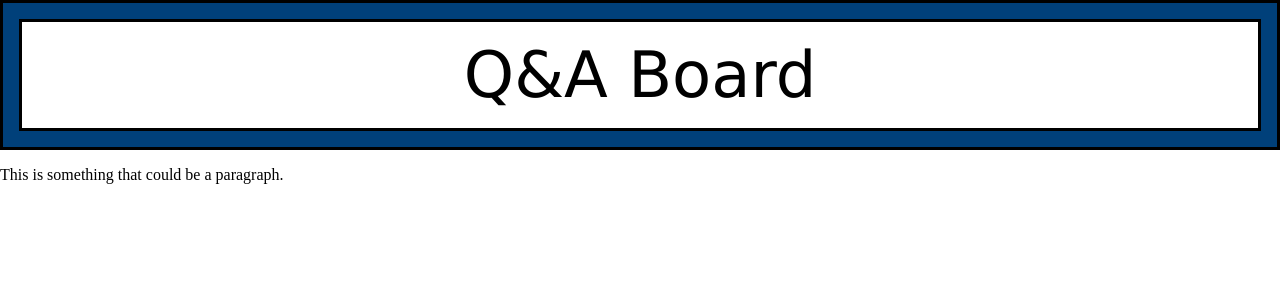
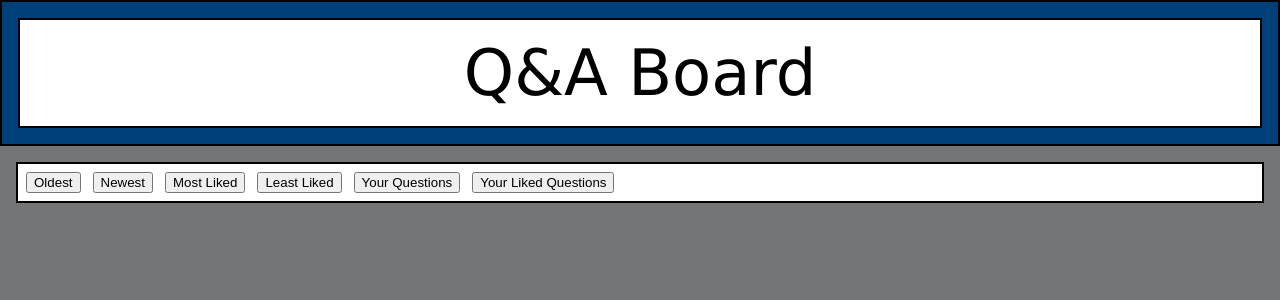
Before and after one commit to u1942789/WMGTSS_u1942789, a Flask app: page / in a window 1280 px wide. Shown: the top 300 px of the page. Run offline with Flask 2, Linux system fonts and the light colour scheme.

Commit message:
More CSS and HTML added for heading and sorter buttons. This may be revisited to reduce the number of buttons, and I could use a composite button instead.

```diff
--- a/static/styles/css_test.css
+++ b/static/styles/css_test.css
@@ -1,21 +1,35 @@
-header {
-}
-
 body {
     margin: 0;
+    border-width: 1px;
+    background-color: #747576;
 }
 
 .heading_div {
+    background-color: #00407A;
+    border-style: solid;
+    border-width: 2px;
     font-family: "Verdana";
+    font-size: 64px;
     text-align: center;
-    font-size: 64px;
-    border-style: solid;
-    background-color: #00407A;
 }
 
 .heading_paragraph {
+    background-color: #FFF;
+    border-style: solid;
+    border-width: 2px;
     margin: 16px;
-    border-style: solid;
-    background-color: #FFF;
     padding: 16px;
 }
+
+.sorter_div {
+    background-color: #FFF;
+    border-style: solid;
+    border-width: 2px;
+    margin: 16px;
+}
+
+.sorter_button {
+    margin-left: 8px;
+    margin-top: 8px;
+    margin-bottom: 8px;
+}
--- a/templates/html_test.html
+++ b/templates/html_test.html
@@ -9,6 +9,13 @@
 <div class="heading_div">
     <p class="heading_paragraph">Q&A Board</p>
 </div>
-<p>This is something that could be a paragraph.</p>
+<div class="sorter_div">
+    <button class="sorter_button" type="button">Oldest</button>
+    <button class="sorter_button" type="button">Newest</button>
+    <button class="sorter_button" type="button">Most Liked</button>
+    <button class="sorter_button" type="button">Least Liked</button>
+    <button class="sorter_button" type="button">Your Questions</button>
+    <button class="sorter_button" type="button">Your Liked Questions</button>
+</div>
 </body>
 </html>
```
